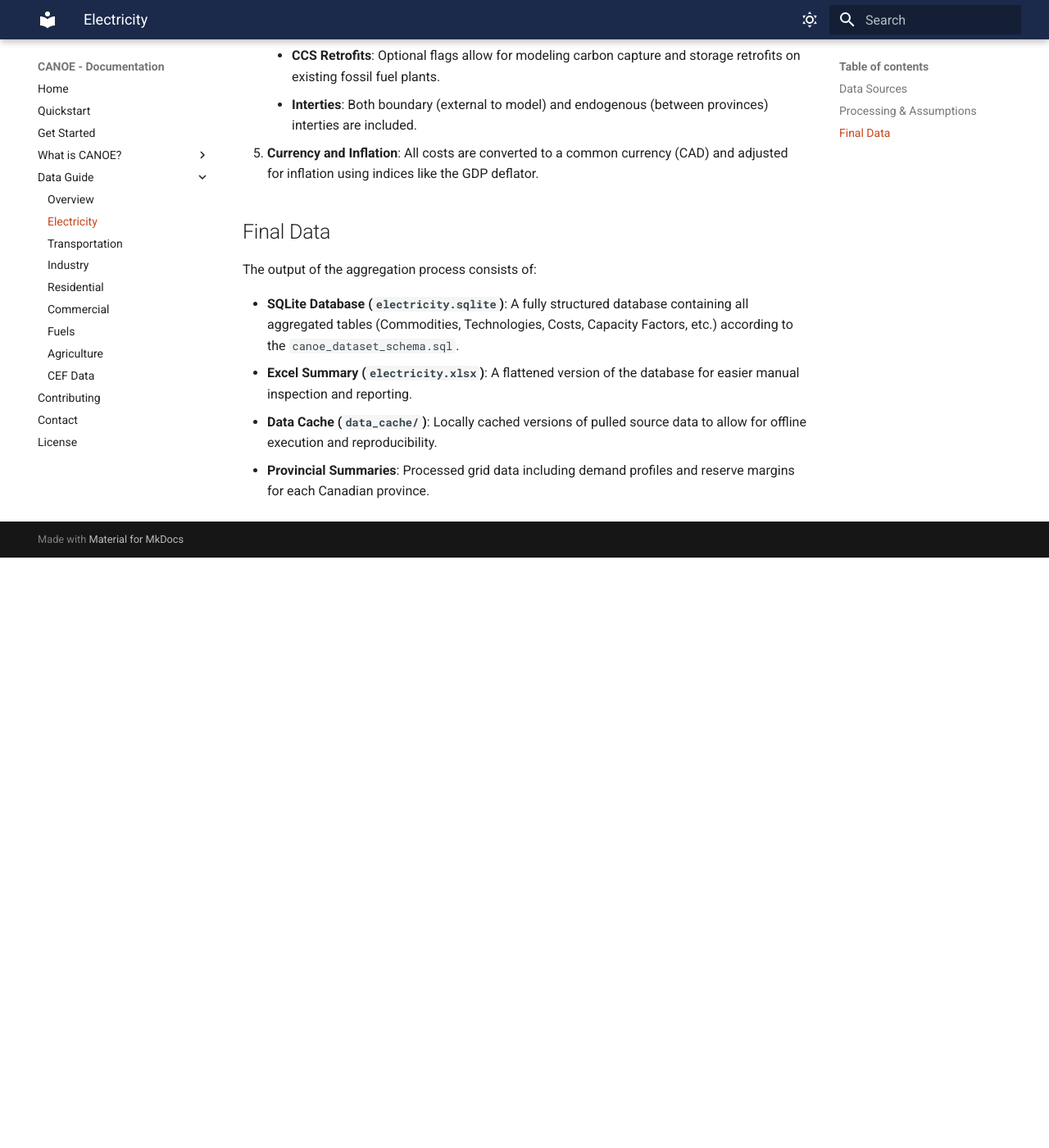
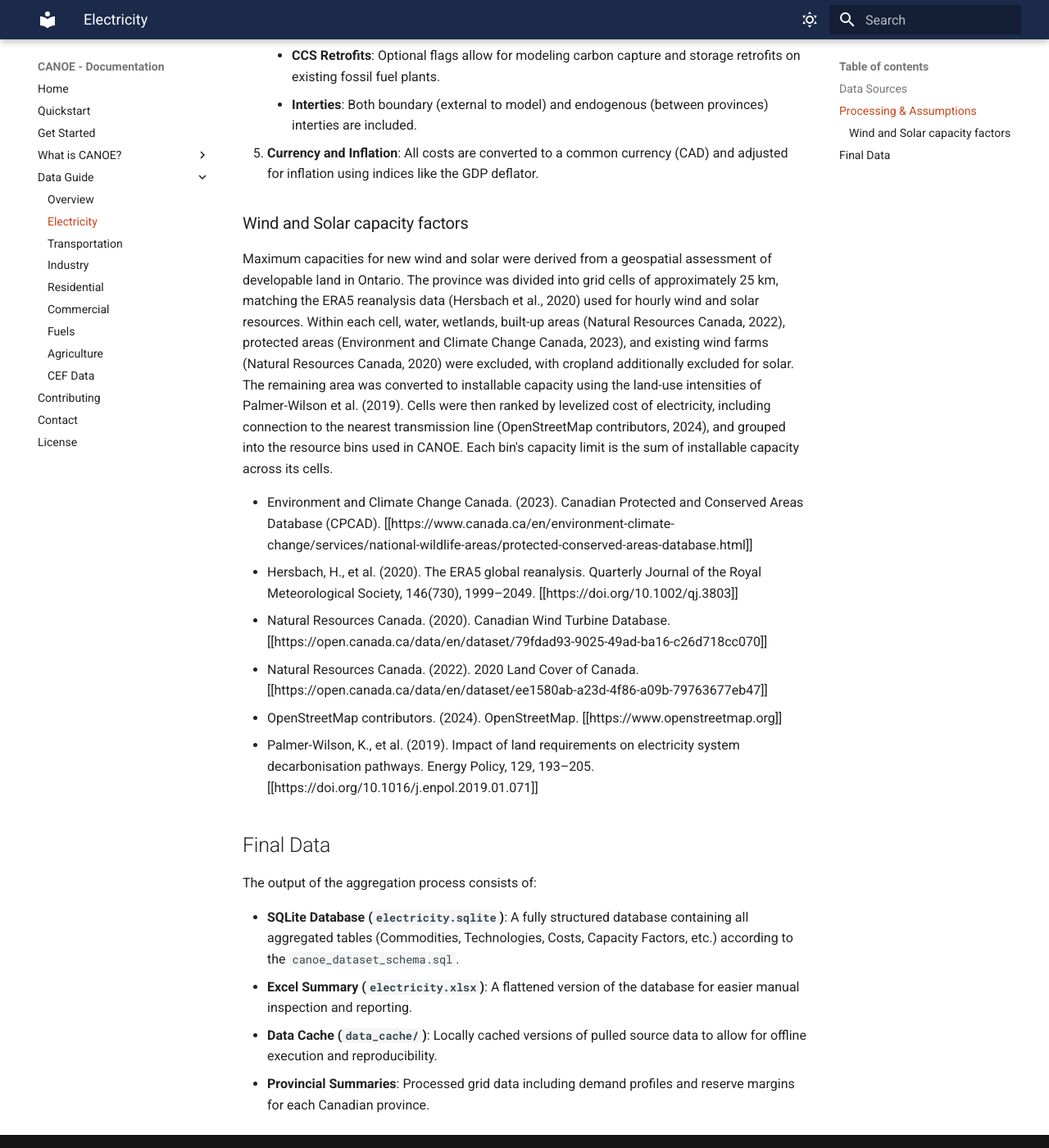
Before and after one commit to CANOE-main/CANOE, an MkDocs documentation site: the page built from docs/data_guide/electricity.md, in a window 1280 px wide and 1400 px high, scrolled down 1386 px. Shown: the whole window at 82% size. Built offline with MkDocs 1.6.1 and Material for MkDocs 9.7.7, drawn with Linux system fonts in a browser that asks for light colours; the version menu is left out; before the commit the page ends 2066 px from its top, so only the background shows below that.

Commit message:
Added patch to electricity sector docs (#20)
Signed-off-by: Yamil Essus <yamil.essus@utoronto.ca>

```diff
--- a/docs/data_guide/electricity.md
+++ b/docs/data_guide/electricity.md
@@ -34,6 +34,17 @@ The aggregation script (`electricity_sector.py`) follows a structured pipeline:
     - **Interties**: Both boundary (external to model) and endogenous (between provinces) interties are included.
 5. **Currency and Inflation**: All costs are converted to a common currency (CAD) and adjusted for inflation using indices like the GDP deflator.
 
+### Wind and Solar capacity factors
+
+Maximum capacities for new wind and solar were derived from a geospatial assessment of developable land in Ontario. The province was divided into grid cells of approximately 25 km, matching the ERA5 reanalysis data (Hersbach et al., 2020) used for hourly wind and solar resources. Within each cell, water, wetlands, built-up areas (Natural Resources Canada, 2022), protected areas (Environment and Climate Change Canada, 2023), and existing wind farms (Natural Resources Canada, 2020) were excluded, with cropland additionally excluded for solar. The remaining area was converted to installable capacity using the land-use intensities of Palmer-Wilson et al. (2019). Cells were then ranked by levelized cost of electricity, including connection to the nearest transmission line (OpenStreetMap contributors, 2024), and grouped into the resource bins used in CANOE. Each bin's capacity limit is the sum of installable capacity across its cells.
+
+- Environment and Climate Change Canada. (2023). Canadian Protected and Conserved Areas Database (CPCAD). [[https://www.canada.ca/en/environment-climate-change/services/national-wildlife-areas/protected-conserved-areas-database.html]]
+- Hersbach, H., et al. (2020). The ERA5 global reanalysis. Quarterly Journal of the Royal Meteorological Society, 146(730), 1999–2049. [[https://doi.org/10.1002/qj.3803]]
+- Natural Resources Canada. (2020). Canadian Wind Turbine Database. [[https://open.canada.ca/data/en/dataset/79fdad93-9025-49ad-ba16-c26d718cc070]]
+- Natural Resources Canada. (2022). 2020 Land Cover of Canada. [[https://open.canada.ca/data/en/dataset/ee1580ab-a23d-4f86-a09b-79763677eb47]]
+- OpenStreetMap contributors. (2024). OpenStreetMap. [[https://www.openstreetmap.org]]
+- Palmer-Wilson, K., et al. (2019). Impact of land requirements on electricity system decarbonisation pathways. Energy Policy, 129, 193–205. [[https://doi.org/10.1016/j.enpol.2019.01.071]]
+
 ## Final Data
 
 The output of the aggregation process consists of:
```
